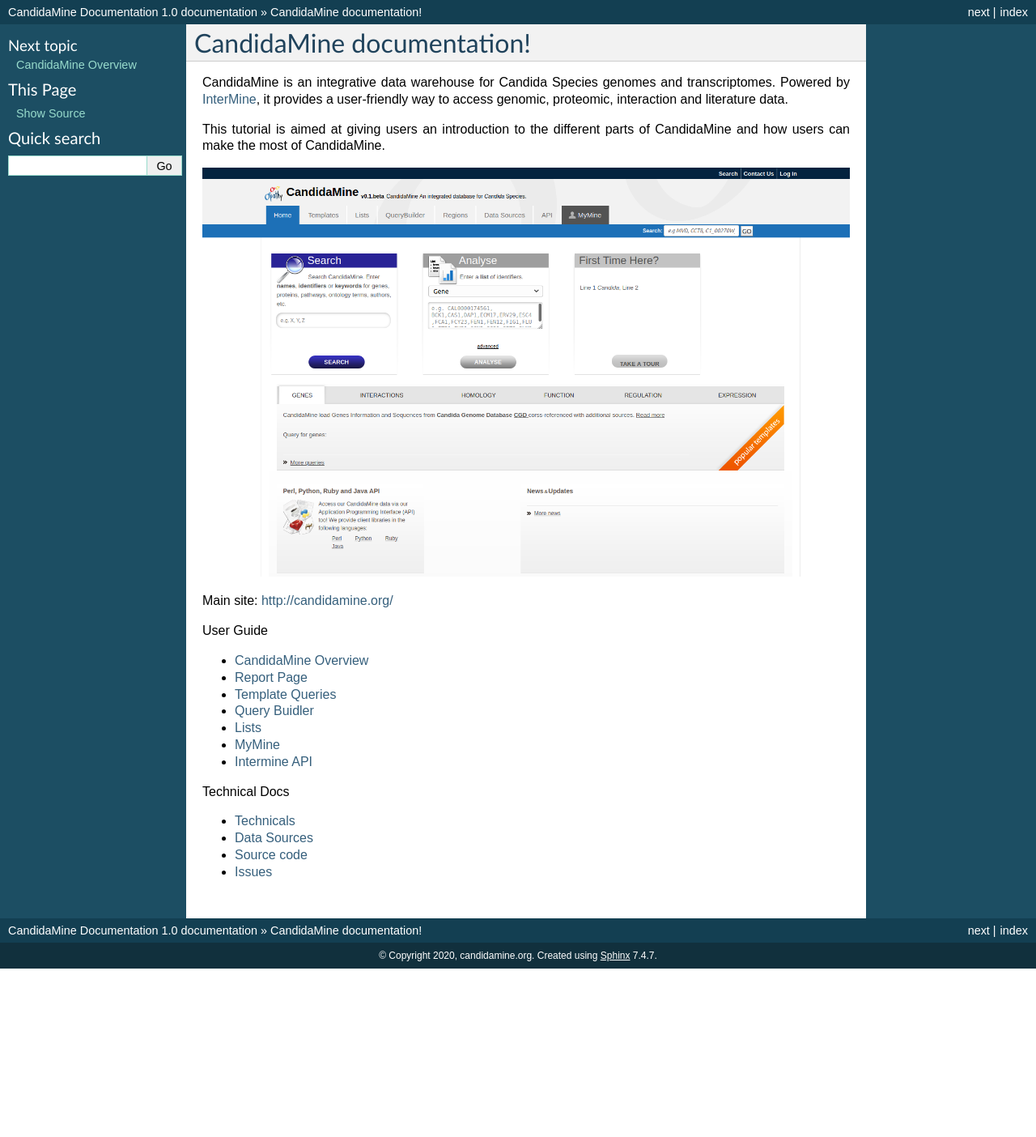
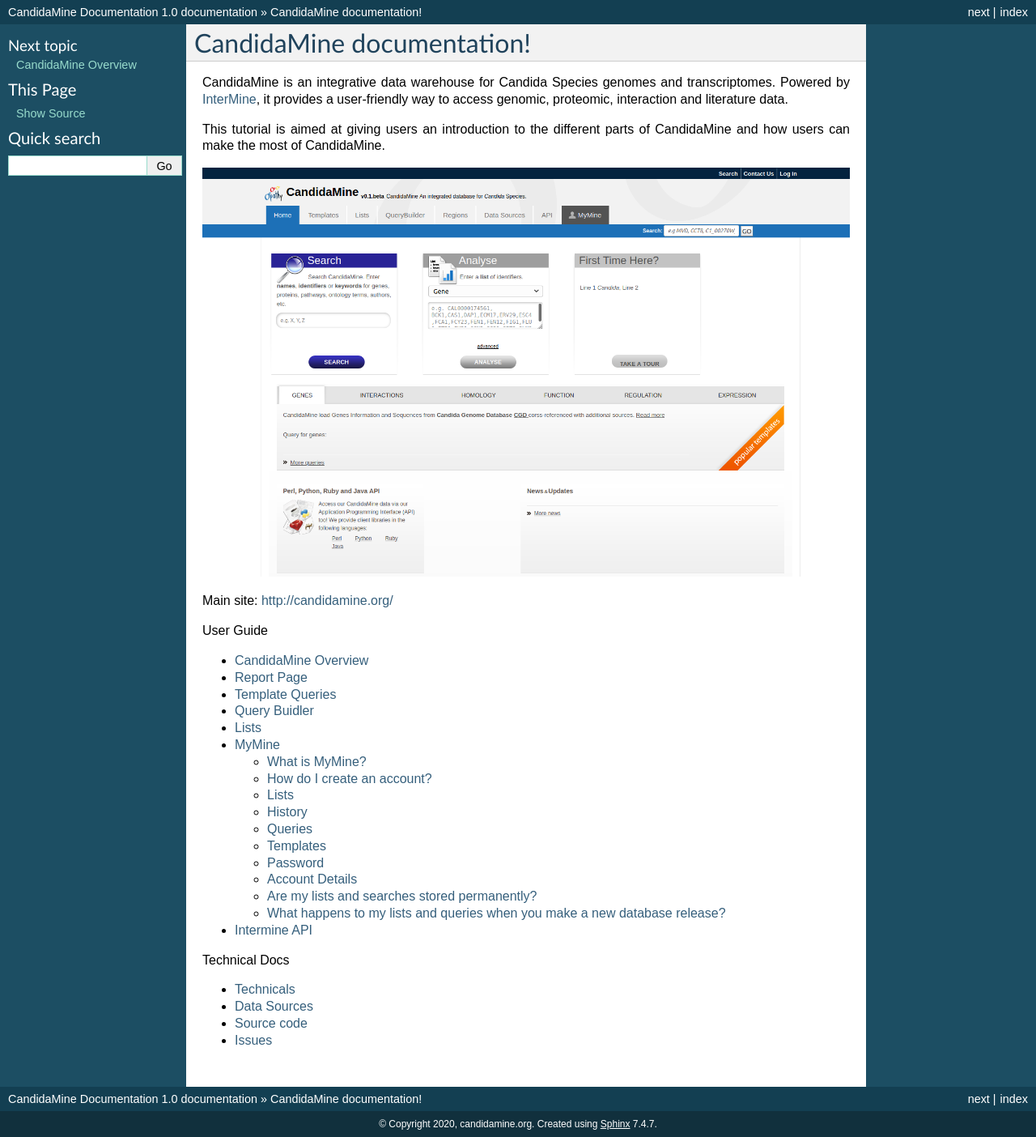
Before and after one commit to Gabaldonlab/candidamine-docs, a Sphinx documentation site: the page built from docs/index.rst, in a window 1280 px wide. Shown: the whole page at 81% size. Built offline with Sphinx 7.4.7, drawn with Linux system fonts in a browser that asks for light colours; before the commit the page ends 1196 px from its top, so only the background shows below that; some of the changed lines change nothing that is shown.

Commit message:
Update mymine.rst

```diff
--- a/docs/user_guide/mymine.rst
+++ b/docs/user_guide/mymine.rst
@@ -2,6 +2,134 @@
 MyMine
 ============
 
-Install the package with pip::
+What is MyMine?
+----------------------
 
-    $ pip install read-the-docs-template
+
+MyMine is your personal InterMine account where you can manage your lists, queries, templates etc, share your lists with other users and create favourite templates and lists.  You need to create a different account for each InterMine database you use.   You can access your MyMine account from the main tabs.  The MyMine tab then has a series of subtabs for managing lists, templates, queries and your account details etc:
+
+
+.. image:: ../_images/MyMinetab.tiff
+
+
+
+
+How do I create an account?
+-------------------------------------
+
+
+Create an account through the Log in link:
+
+
+.. image:: ../_images/createaccount.png
+
+
+**NOTE - any information saved in your account is private. It will not be accessible by other users and we will not inspect your saved data beyond automatic performance optimisation and updates.**
+
+
+Lists
+-------
+
+
+The lists tab provides details of all the lists you have made.  If you have lists that need upgrading, these will be shown first.  Lists may need upgrading if some of the identifiers have become outdated between InterMine data releases.  To upgrade a list click on the green arrow, this will take you to :ref:`listconfirmationpage`.
+
+
+.. image:: ../_images/myminelistupgrade.png
+
+
+
+
+
+
+Lists are shown in alphabetical order and options are available to rename, mark as favourites, copy, delete and carry out set operations.
+.. image:: ../_images/myminelists.png
+
+
+.. _history:
+
+
+History
+---------
+
+
+This tab displays any searches you have run during the current session. These are **not** saved permanently, but the history provides an option to permanently save a query - these will then be shown in the :ref:`queries` tab of your MyMine account.
+
+
+.. image:: ../_images/myminehistory.png
+
+
+
+
+.. _queries:
+
+
+Queries
+-----------
+
+
+Any queries you run or create can be saved permanently to your MyMine account.  Queries can be saved from your :ref:`history` or from the query builder (see :ref:`saveexport`).
+
+
+
+
+Templates
+------------
+
+
+Any template searches you create yourself will be stored permanently here, with options to run, edit and export (as xml) as well as delete if the search is no longer required.   Any query created using the query builder can be saved as a template as long as it has at least one constraint (see :ref:`buildatemplate`).   You can also import template searches from xml -  this is a useful way to share a template search you have created with colleagues.  Template searches that you create yourself or share with colleagues are not made public.  Templates that you have created yourself also appear under the main templates tab and are highlighted to indicate that they are your own rather than public templates (see :ref:`buildatemplate`).
+
+
+Password
+--------------
+
+
+You can change your password here.
+
+
+
+
+.. _accountdetails:
+
+
+Account Details
+---------------------
+
+
+The account details tab allows you set various aspects of your account as follows:
+
+
+**Inform me by email of newly shared lists:**   Do you want to receive an email if someone shares a list with you?  (see :ref:`listsshare` for more details about list sharing).
+
+
+**Allow other users to share lists with me without confirmation:** Do you want users to be able to share lists with you without asking first?
+
+
+**Display name:**  Set the name displayed in your InterMine interface.
+
+
+**Your preferred email address:**  Set the email address you prefer to use for correspondence - for example if someone shares a list with you. This could be different to the email you use to login to your account.
+
+
+**The URL of your preferred Galaxy instance:**  Results can be exported to `Galaxy <http://galaxyproject.org/>`_  (see :ref:`resultsgalaxy`).  By default the main galaxy server is set, however if you routinely use another galaxy instance you can set this to be the default here.
+
+
+**API access key:**
+
+
+API keys are used to access the features of the `InterMine API <https://intermine.readthedocs.org/en/latest/web-services/>`_  without having to use your username or password.
+
+
+
+
+Are my lists and searches stored permanently?
+---------------------------------------------------------------
+
+
+Yes.  When you have a MyMine account any lists or queries you save are stored permanently.
+
+
+What happens to my lists and queries when you make a new database release?
+----------------------------------------------------------------------------------------------------------
+
+
+All lists and queries are transferred to the new database release.  Sometimes identifiers in lists become outdated and you will be asked to update your list (see :ref:`listsupgrade`).  Occasionally we have to make changes to the underlying data model which make affect any queries you have saved.  Please contact the relevant InterMine (:ref:`contact`) if you would like any further information or help about such a query.
```
